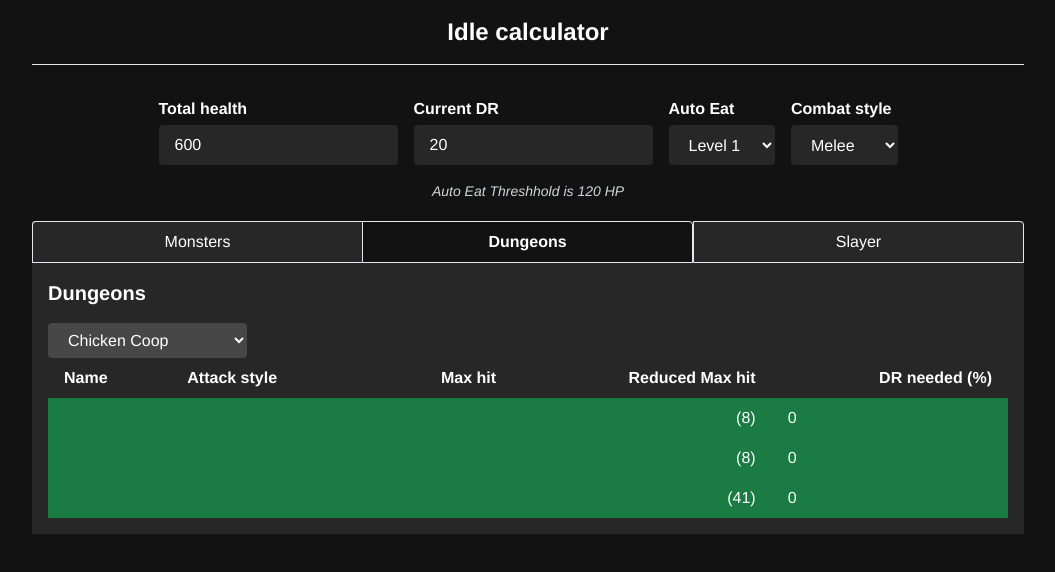
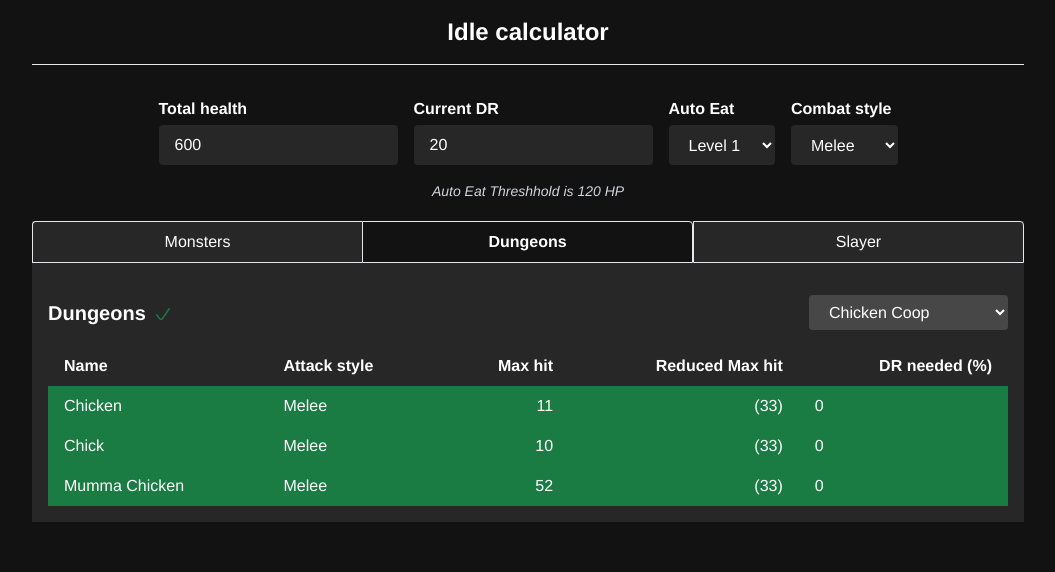
Before and after one commit to martijnd/melvor-idle-calculator, a Vue app: page / in a window 1280 px wide. Both pictures are taken after a click on the button "Dungeons". Shown: the top 572 px of the page, without its empty margins (112-1167 px from the left). Built offline with nearby package versions, Linux system fonts and the light colour scheme.

Commit message:
add check

```diff
--- a/src/App.vue
+++ b/src/App.vue
@@ -121,9 +121,7 @@
             <tbody>
               <tr
                 v-for="monster of monsterData.monsters"
-                :class="
-                  canIdle(monster) ? `bg-[#1a7c43]` : `bg-[#6b2727]`
-                "
+                :class="canIdle(monster) ? `bg-[#1a7c43]` : `bg-[#6b2727]`"
               >
                 <td class="px-4 py-2">{{ monster.name }}</td>
                 <td class="hidden px-4 py-2 md:table-cell">
@@ -145,7 +143,48 @@
           </table>
         </div>
         <div class="p-4" v-if="data.activeTab === 'dungeons'">
-          <h2 class="text-xl font-semibold mb-4">Dungeons</h2>
+          <div class="flex justify-between my-4 items-center">
+            <h2 class="text-xl font-semibold">Dungeons
+              <svg
+                v-if="canIdleDungeon"
+                class="inline text-[#1a7c43]"
+                width="24"
+                height="24"
+                fill="none"
+                viewBox="0 0 24 24"
+              >
+                <path
+                  stroke="currentColor"
+                  stroke-linecap="round"
+                  stroke-linejoin="round"
+                  stroke-width="1.5"
+                  d="M5.75 12.8665L8.33995 16.4138C9.15171 17.5256 10.8179 17.504 11.6006 16.3715L18.25 6.75"
+                />
+              </svg>
+              <svg
+                v-else
+                class="inline text-[#6b2727]"
+                width="24"
+                height="24"
+                fill="none"
+                viewBox="0 0 24 24"
+              >
+                <path
+                  stroke="currentColor"
+                  stroke-linecap="round"
+                  stroke-linejoin="round"
+                  stroke-width="1.5"
+                  d="M17.25 6.75L6.75 17.25"
+                ></path>
+                <path
+                  stroke="currentColor"
+                  stroke-linecap="round"
+                  stroke-linejoin="round"
+                  stroke-width="1.5"
+                  d="M6.75 6.75L17.25 17.25"
+                ></path>
+              </svg>
+            </h2>
             <select
               id="dungeon"
               class="text-white px-4 py-2 rounded bg-[#474747]"
@@ -158,6 +197,7 @@
                 {{ dungeon.name }}
               </option>
             </select>
+          </div>
           <table class="w-full">
             <thead>
               <tr>
@@ -179,9 +219,7 @@
             <tbody>
               <tr
                 v-for="monster of dungeonChoiceMonsters"
-                :class="
-                  canIdle(monster) ? `bg-[#1a7c43]` : `bg-[#6b2727]`
-                "
+                :class="canIdle(monster) ? `bg-[#1a7c43]` : `bg-[#6b2727]`"
               >
                 <td class="px-4 py-2">{{ monster.name }}</td>
                 <td class="hidden px-4 py-2 md:table-cell">
@@ -203,7 +241,49 @@
           </table>
         </div>
         <div class="p-4" v-if="data.activeTab === 'slayer'">
-          <h2 class="text-xl font-semibold mb-4">Slayer</h2> {{canIdleSlayerTier}}
+          <div class="flex justify-between my-4 items-center">
+            <h2 class="text-xl font-semibold">
+              Slayer
+              <svg
+                v-if="canIdleSlayerTier"
+                class="inline text-[#1a7c43]"
+                width="24"
+                height="24"
+                fill="none"
+                viewBox="0 0 24 24"
+              >
+                <path
+                  stroke="currentColor"
+                  stroke-linecap="round"
+                  stroke-linejoin="round"
+                  stroke-width="1.5"
+                  d="M5.75 12.8665L8.33995 16.4138C9.15171 17.5256 10.8179 17.504 11.6006 16.3715L18.25 6.75"
+                />
+              </svg>
+              <svg
+                v-else
+                class="inline text-[#6b2727]"
+                width="24"
+                height="24"
+                fill="none"
+                viewBox="0 0 24 24"
+              >
+                <path
+                  stroke="currentColor"
+                  stroke-linecap="round"
+                  stroke-linejoin="round"
+                  stroke-width="1.5"
+                  d="M17.25 6.75L6.75 17.25"
+                ></path>
+                <path
+                  stroke="currentColor"
+                  stroke-linecap="round"
+                  stroke-linejoin="round"
+                  stroke-width="1.5"
+                  d="M6.75 6.75L17.25 17.25"
+                ></path>
+              </svg>
+            </h2>
             <select
               id="slayer"
               class="text-white px-4 py-2 rounded bg-[#474747]"
@@ -216,6 +296,7 @@
                 {{ tier.name }}
               </option>
             </select>
+          </div>
           <table class="w-full">
             <thead>
               <tr>
@@ -237,9 +318,7 @@
             <tbody>
               <tr
                 v-for="monster of slayerTierMonsters"
-                :class="
-                  canIdle(monster) ? `bg-[#1a7c43]` : `bg-[#6b2727]`
-                "
+                :class="canIdle(monster) ? `bg-[#1a7c43]` : `bg-[#6b2727]`"
               >
                 <td class="px-4 py-2">{{ monster.name }}</td>
                 <td class="hidden px-4 py-2 md:table-cell">
@@ -316,21 +395,21 @@ export default defineComponent({
       wastefulRing: "No",
       guardianAmulet: "No",
       dungeonChoice: "Chicken Coop",
-      activeTab: 'monsters'
+      activeTab: "monsters",
     });
 
     const dungeonChoiceMonsters = computed(
       () =>
         monsterData.dungeons.find(
           (dungeon) => dungeon.name === data.dungeonChoice
-        )?.monsters
+        )?.monsters.map(getMonster)
     );
 
     const slayerTierMonsters = computed(
       () =>
         monsterData.slayerTiers.find(
           (dungeon) => dungeon.name === data.slayerTier
-        )?.monsters
+        )?.monsters.map(getMonster)
     );
 
     function getMonster(monsterString: string) {
@@ -380,25 +459,31 @@ export default defineComponent({
     }
 
     function canIdle(monster: Monster | string) {
-      if (typeof monster === 'string') {
+      if (typeof monster === "string") {
         monster = getMonster(monster);
       }
 
       return getReducedMaxHit(monster) < autoEatTreshhold.value;
     }
 
+    const canIdleDungeon = computed(() => {
+      if (dungeonChoiceMonsters.value) {
+        return dungeonChoiceMonsters.value.every(canIdle);
+      }
+
+      return false;
+    });
+
     const canIdleSlayerTier = computed(() => {
       if (slayerTierMonsters.value) {
-        return slayerTierMonsters.value.every(monster => {
-          return canIdle(monster);
-        });
+        return slayerTierMonsters.value.every(canIdle);
       }
 
       return false;
     });
 
     function getDRNeeded(monster: Monster | string) {
-      if (typeof monster === 'string') {
+      if (typeof monster === "string") {
         monster = getMonster(monster);
       }
 
@@ -421,7 +506,7 @@ export default defineComponent({
         autoEatLevel,
         combatStyle,
         dungeonChoice,
-        activeTab
+        activeTab,
       }) => {
         localStorage.totalHealth = totalHealth;
         localStorage.currentDR = currentDR;
@@ -442,7 +527,8 @@ export default defineComponent({
       dungeonChoiceMonsters,
       slayerTierMonsters,
       getMonster,
-      canIdleSlayerTier
+      canIdleSlayerTier,
+      canIdleDungeon
     };
   },
 });
```
Lines whose indentation alone changed are shown as unchanged.
